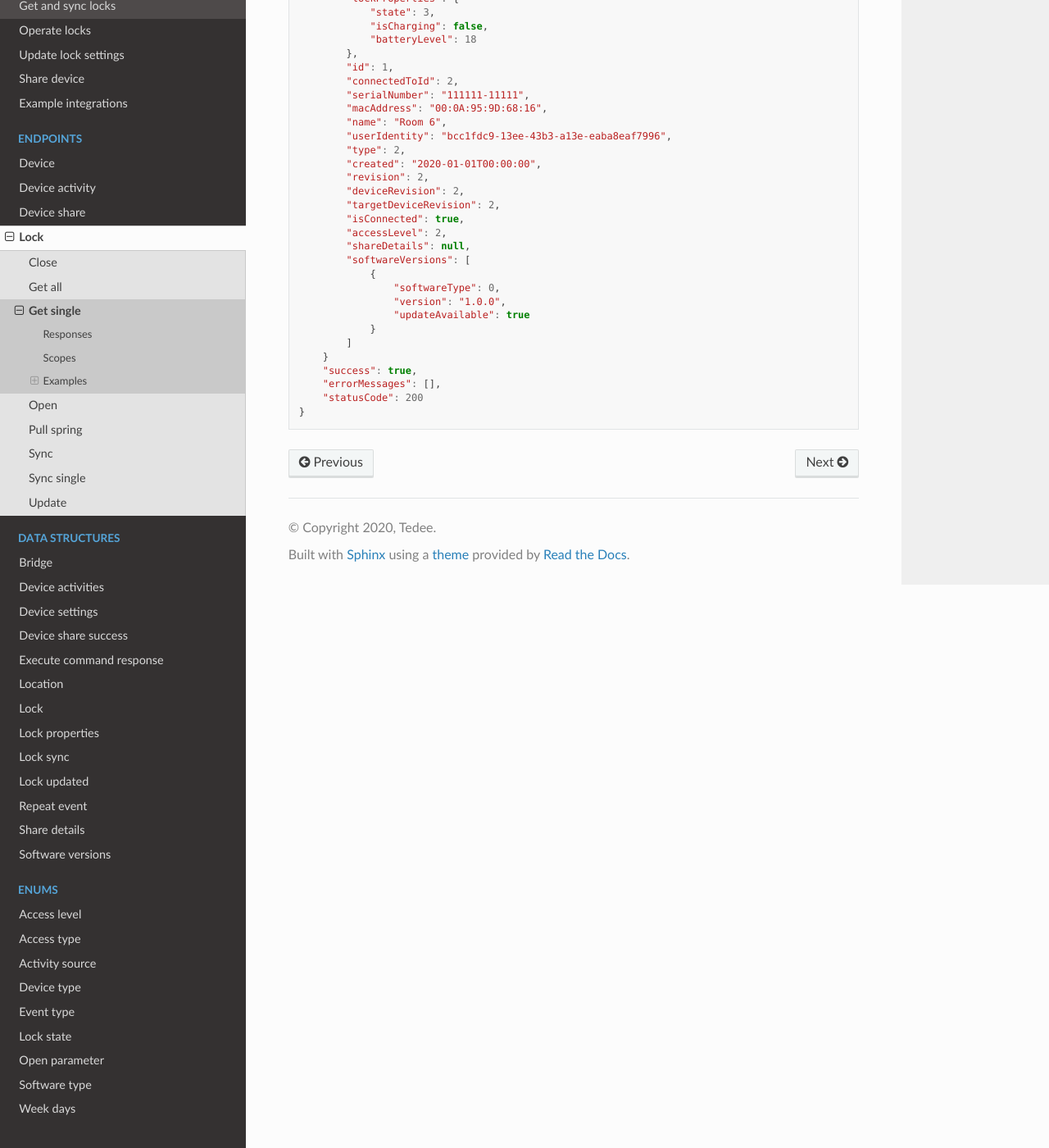
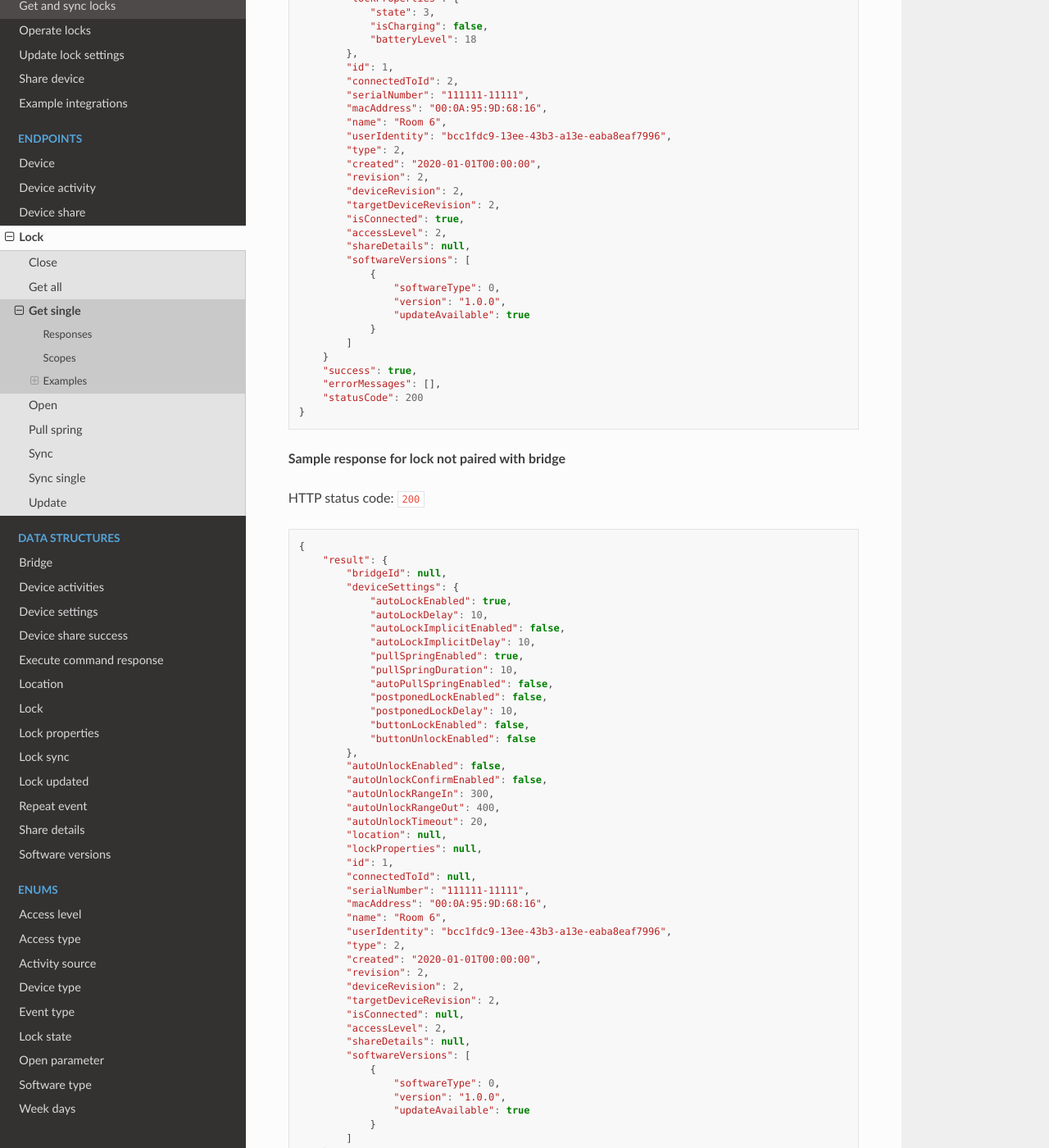
Before and after one commit to tedee-com/tedee-api-doc, a Sphinx documentation site: the page built from docs/source/endpoints/lock/get-single.rst, in a window 1280 px wide and 1400 px high, scrolled down 1451 px. Shown: the whole window at 82% size. Built offline with Sphinx 7.4.7 and the Read the Docs theme 2.0.0, drawn with Linux system fonts in a browser that asks for light colours; some of the changed text lies outside the part shown.

Commit message:
add examples

```diff
--- a/docs/source/endpoints/lock/get-single.rst
+++ b/docs/source/endpoints/lock/get-single.rst
@@ -41,14 +41,14 @@ Examples
 Get single lock
 ^^^^^^^^^^^^^^^
 
-**Sample Request**
+**Sample request**
 
 .. code-block:: sh
 
     curl -X GET "|apiUrl|/api/|apiVersion|/my/lock/1" -H "accept: application/json" -H "Authorization: Bearer <<access token>>"
 
 
-**Sample response**
+**Sample response for lock paired with bridge**
 
 HTTP status code: ``200``
 
@@ -107,3 +107,60 @@ HTTP status code: ``200``
             "errorMessages": [],
             "statusCode": 200
         }
+
+
+**Sample response for lock not paired with bridge**
+
+HTTP status code: ``200``
+
+.. code-block:: js
+
+        {
+            "result": {
+                "bridgeId": null,
+                "deviceSettings": {
+                    "autoLockEnabled": true,
+                    "autoLockDelay": 10,
+                    "autoLockImplicitEnabled": false,
+                    "autoLockImplicitDelay": 10,
+                    "pullSpringEnabled": true,
+                    "pullSpringDuration": 10,
+                    "autoPullSpringEnabled": false,
+                    "postponedLockEnabled": false,
+                    "postponedLockDelay": 10,
+                    "buttonLockEnabled": false,
+                    "buttonUnlockEnabled": false
+                },
+                "autoUnlockEnabled": false,
+                "autoUnlockConfirmEnabled": false,
+                "autoUnlockRangeIn": 300,
+                "autoUnlockRangeOut": 400,
+                "autoUnlockTimeout": 20,
+                "location": null,
+                "lockProperties": null,
+                "id": 1,
+                "connectedToId": null,
+                "serialNumber": "111111-11111",
+                "macAddress": "00:0A:95:9D:68:16",
+                "name": "Room 6",
+                "userIdentity": "bcc1fdc9-13ee-43b3-a13e-eaba8eaf7996",
+                "type": 2,
+                "created": "2020-01-01T00:00:00",
+                "revision": 2,
+                "deviceRevision": 2,
+                "targetDeviceRevision": 2,
+                "isConnected": null,
+                "accessLevel": 2,
+                "shareDetails": null,
+                "softwareVersions": [
+                    {
+                        "softwareType": 0,
+                        "version": "1.0.0",
+                        "updateAvailable": true
+                    }
+                ]
+            }
+            "success": true,
+            "errorMessages": [],
+            "statusCode": 200
+        }
```
Also changed, not shown: docs/source/endpoints/lock/sync.rst (+27 -2 lines).
